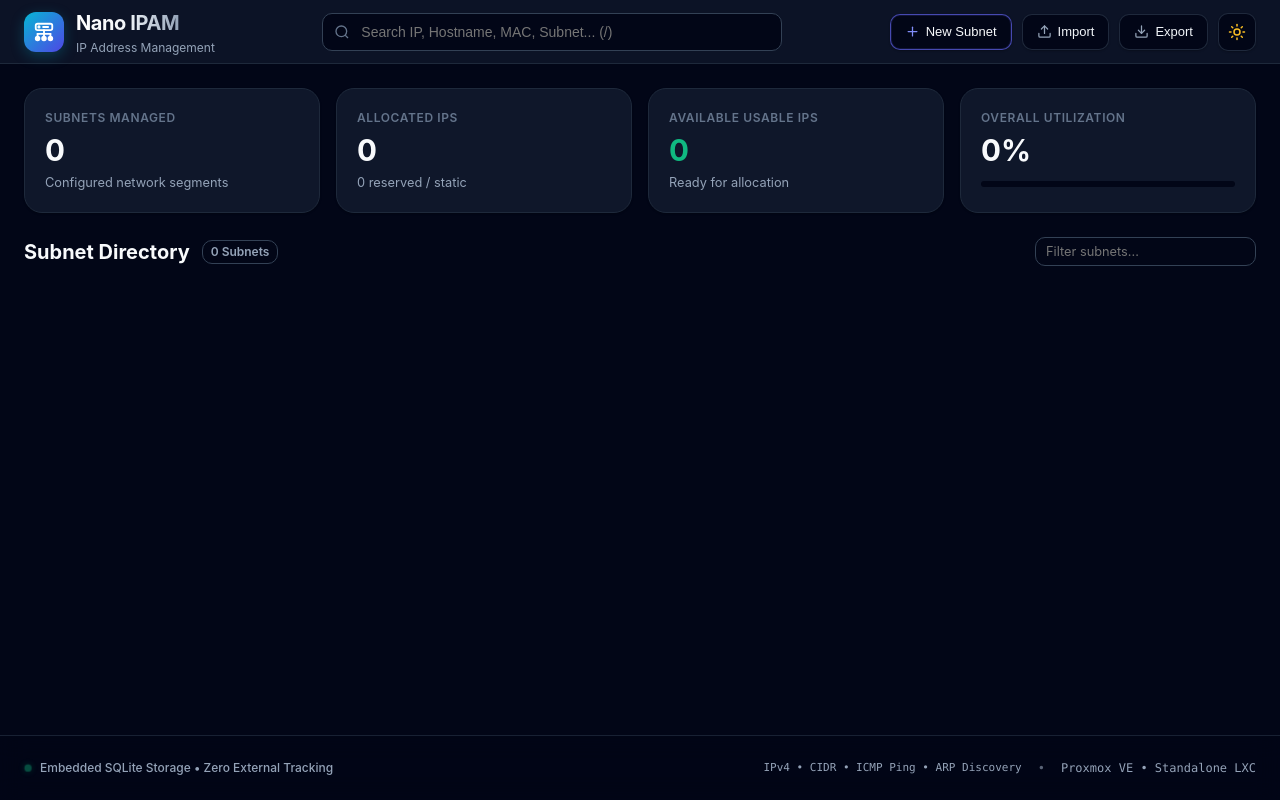
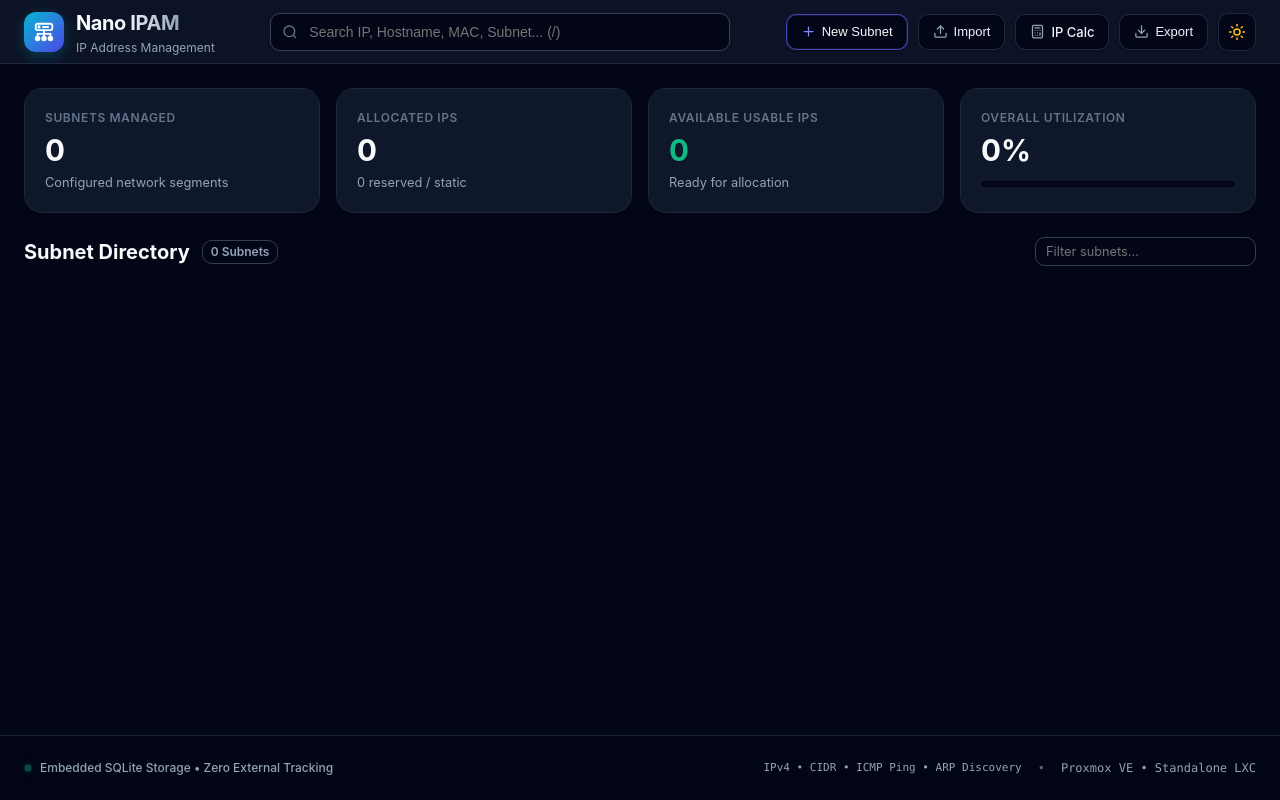
Before and after one commit to besselman/nano-ipam, a website: page src/public/index.html in a window 1280 px wide. Drawn offline with Linux system fonts and the light colour scheme; no server answers.

Commit message:
feat(ui): add 'IP Calc' header button linking to https://ipcalc.esselman.org

```diff
--- a/src/public/index.html
+++ b/src/public/index.html
@@ -66,6 +66,21 @@
         </svg>
         <span>Import</span>
       </button>
+      <a href="https://ipcalc.esselman.org" target="_blank" rel="noopener noreferrer" class="btn btn-secondary" id="btn-open-ipcalc" title="IP Calc">
+        <svg class="btn-icon" viewBox="0 0 24 24" fill="none" stroke="currentColor" stroke-width="2" stroke-linecap="round" stroke-linejoin="round">
+          <rect width="16" height="20" x="4" y="2" rx="2"></rect>
+          <line x1="8" x2="16" y1="6" y2="6"></line>
+          <line x1="16" x2="16" y1="14" y2="18"></line>
+          <path d="M16 10h.01"></path>
+          <path d="M12 10h.01"></path>
+          <path d="M8 10h.01"></path>
+          <path d="M12 14h.01"></path>
+          <path d="M8 14h.01"></path>
+          <path d="M12 18h.01"></path>
+          <path d="M8 18h.01"></path>
+        </svg>
+        <span>IP Calc</span>
+      </a>
       <button class="btn btn-secondary" id="btn-export-data" title="Export IPAM Database JSON">
         <svg class="btn-icon" viewBox="0 0 24 24" fill="none" stroke="currentColor" stroke-width="2" stroke-linecap="round" stroke-linejoin="round">
           <path d="M21 15v4a2 2 0 0 1-2 2H5a2 2 0 0 1-2-2v-4"></path>
```
